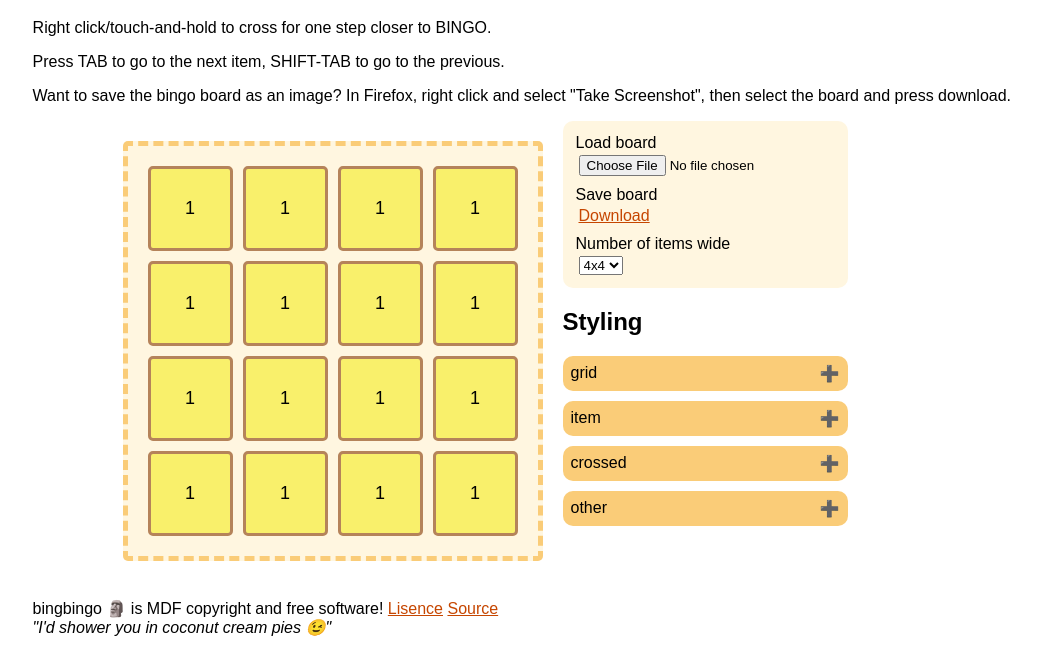
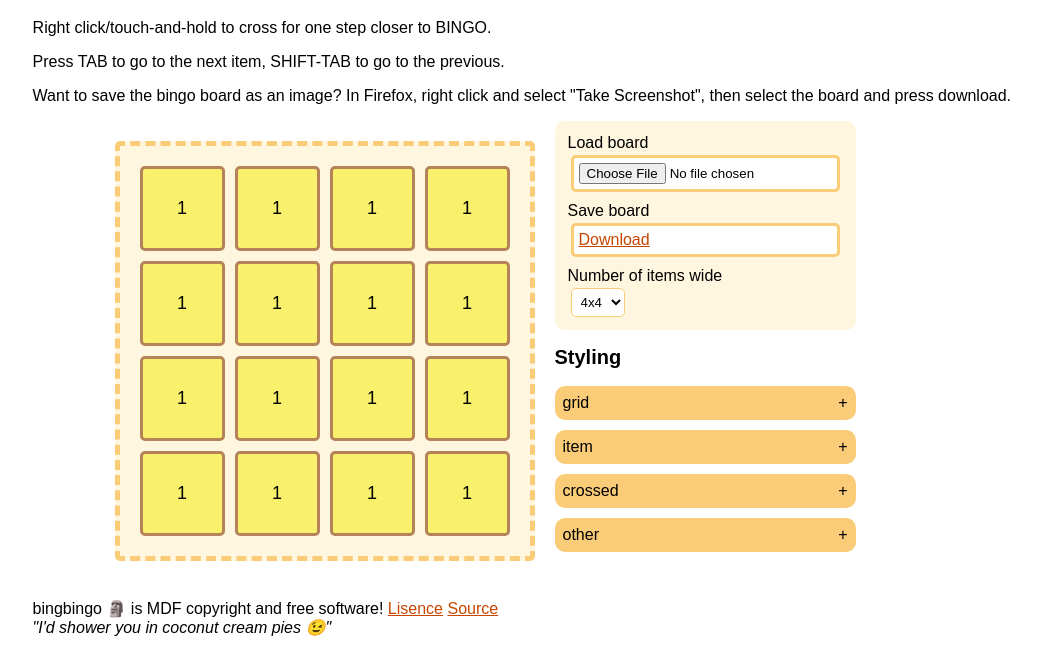
Before and after one commit to Rakarake/bingbingo, a plain HTML site: page public/index.html in a window 1280 px wide. Shown: the part 62-733 px from the top of the page, without its empty margins (165-1206 px from the left). Drawn offline with Linux system fonts and the light colour scheme.

Commit message:
Control styling

```diff
--- a/public/styles.css
+++ b/public/styles.css
@@ -40,6 +40,14 @@ button {
   border-radius: 10px;
 }
 
+input,select,.save {
+  border-radius: 5px;
+  border-style: solid;
+  border-color: #FACC78;
+  background-color: white;
+  padding: 5px;
+}
+
 .style-section {
   /* Required for animation */
   max-height: 0;
@@ -51,7 +59,7 @@ button {
 }
 
 .collapsible:after {
-  content: '\02795';
+  content: '+';
   float: right;
 }
 
@@ -60,11 +68,15 @@ button {
 }
 
 .active:after {
-  content: "\2796";
+  content: "-";
 }
 
 a {
   color: #C64600;
+}
+
+h2 {
+  font-size: 15pt;
 }
 
 label {
```
